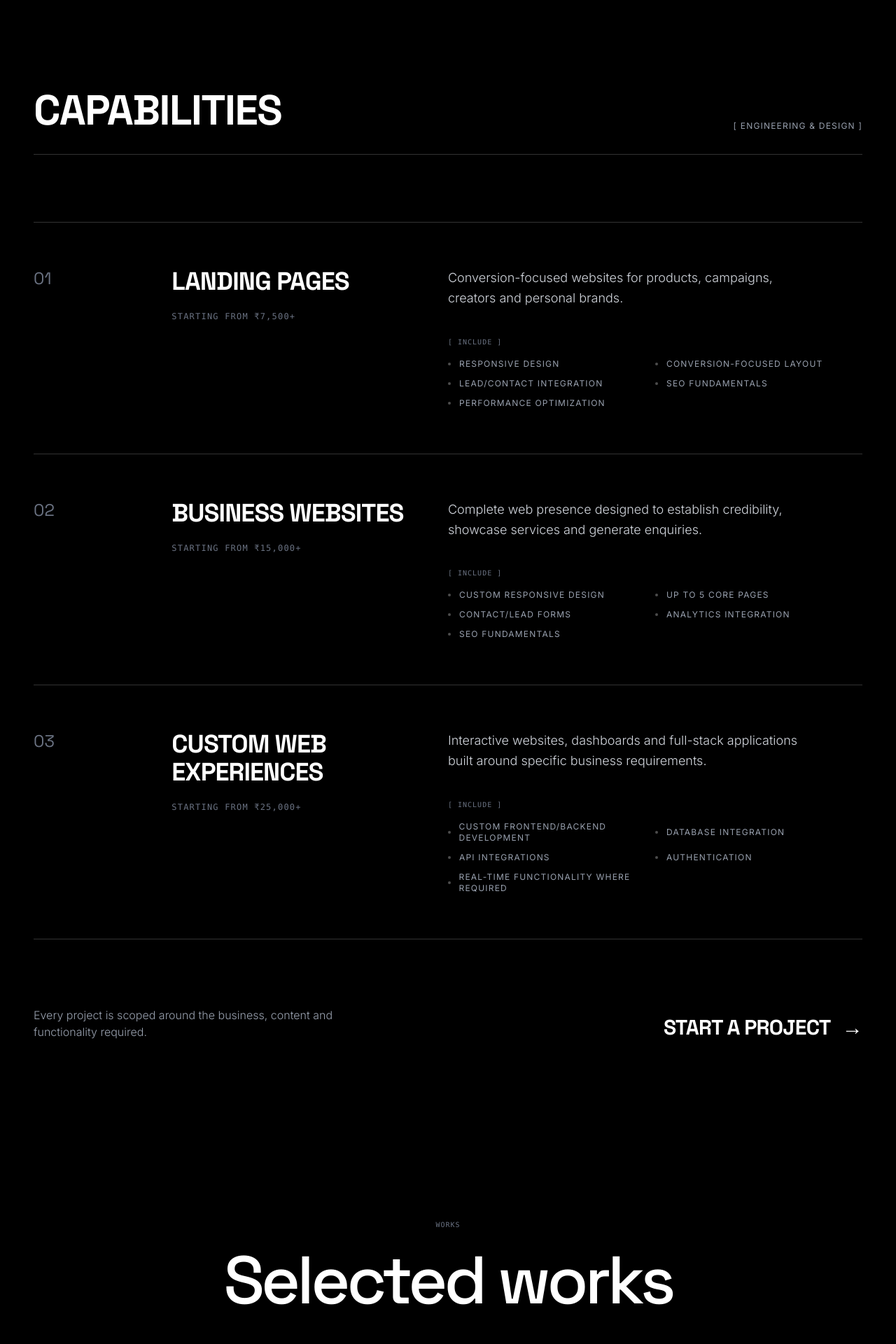
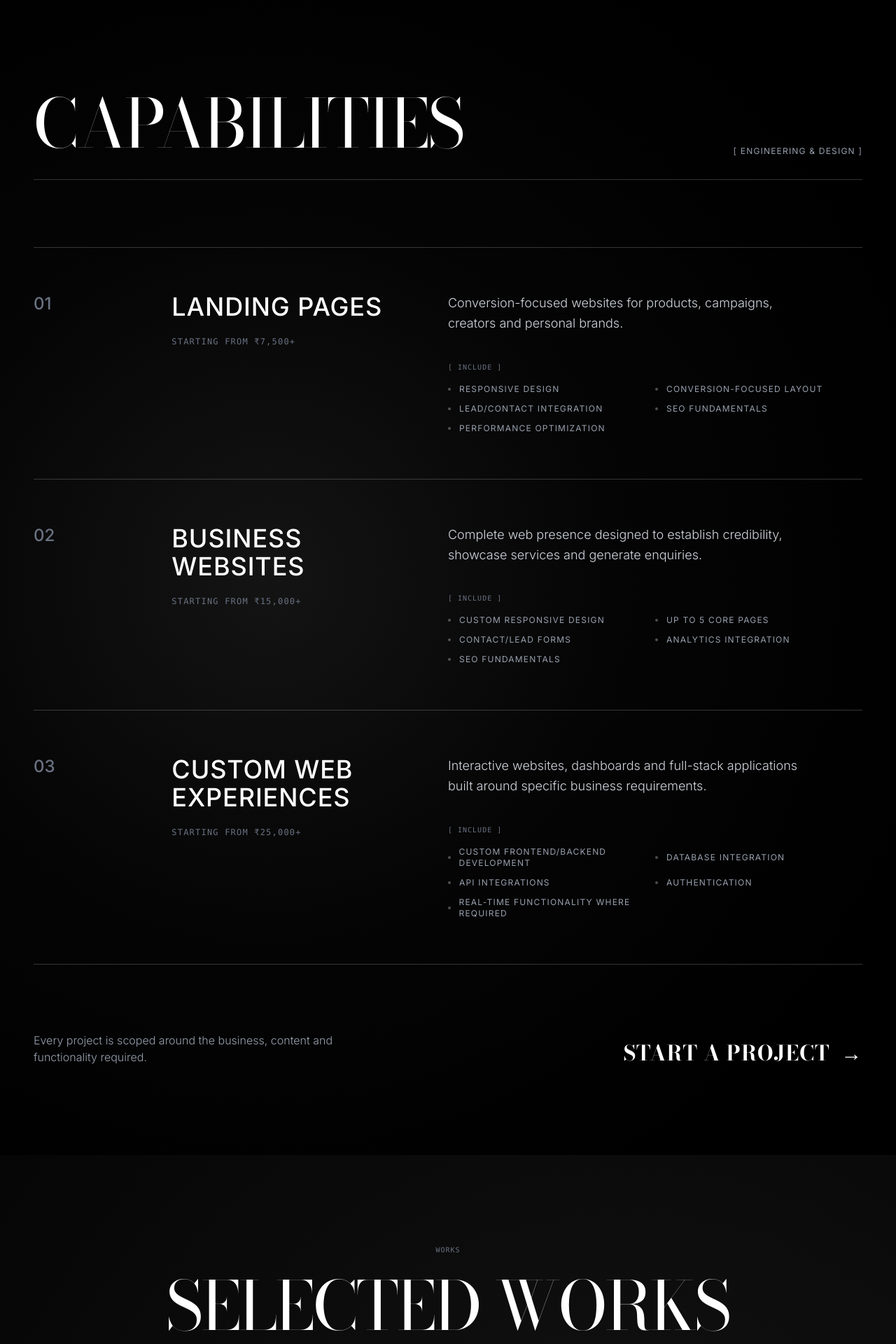
Before and after one commit to KOSHAL30/Portfolio, a Next.js app: page / in a window 1280 px wide. Shown: the part 800-2720 px from the top of the page at 70% size. Built offline with nearby package versions, Linux system fonts and the light colour scheme.

Commit message:
Extend global visual system to all sections with bg-atmospheric and editorial typography

```diff
--- a/src/app/globals.css
+++ b/src/app/globals.css
@@ -9,6 +9,10 @@
 body {
   background-color: #000000;
   color: #ffffff;
+}
+
+@utility bg-atmospheric {
+  background-image: radial-gradient(circle at var(--light-x, 50%) var(--light-y, 50%), #141414 0%, #050505 40%, #000000 80%);
 }
 
 /* Hide scrollbar for an editorial feel */
--- a/src/components/sections/Contact.tsx
+++ b/src/components/sections/Contact.tsx
@@ -34,7 +34,7 @@ export default function Contact() {
   };
 
   return (
-    <footer id="contact" className="pt-32 pb-12 px-6 md:px-12 lg:px-12 bg-black text-white border-t border-white/20">
+    <footer id="contact" className="pt-32 pb-12 px-6 md:px-12 lg:px-12 bg-atmospheric text-white border-t border-white/20 relative overflow-hidden" style={{ '--light-x': '90%', '--light-y': '50%' } as React.CSSProperties}>
       <div className="max-w-7xl mx-auto flex flex-col md:flex-row justify-between items-start gap-24 mb-32">
 
         {/* Left: Massive CTA */}
@@ -47,7 +47,7 @@ export default function Contact() {
             whileInView={{ opacity: 1, y: 0 }}
             viewport={{ once: true }}
             transition={{ duration: 0.8 }}
-            className="font-display text-5xl md:text-7xl lg:text-8xl font-bold uppercase tracking-tighter leading-[0.9] mb-12"
+            className="font-editorial text-5xl md:text-7xl lg:text-8xl tracking-tight uppercase leading-[0.9] mb-12"
           >
             LET&apos;S BUILD<br />SOMETHING.
           </motion.h2>
@@ -64,7 +64,7 @@ export default function Contact() {
               animate={{ opacity: 1 }}
               className="py-12 border border-white/20 p-8 text-center"
             >
-              <h3 className="font-display text-2xl uppercase tracking-tight mb-4">Inquiry Received</h3>
+              <h3 className="font-sans font-medium text-2xl uppercase tracking-wide mb-4">Inquiry Received</h3>
               <p className="text-gray-400 font-light text-sm">
                 I&apos;ll review your details and get back to you shortly with next steps.
               </p>
@@ -152,7 +152,7 @@ export default function Contact() {
               <button
                 type="submit"
                 disabled={formState === "submitting"}
-                className="group w-full py-6 border border-white text-white font-display text-xl uppercase tracking-widest hover:bg-white hover:text-black transition-colors disabled:opacity-50 flex items-center justify-center gap-4"
+                className="group w-full py-6 border border-white text-white font-sans font-medium text-sm md:text-base uppercase tracking-widest hover:bg-white hover:text-black transition-colors disabled:opacity-50 flex items-center justify-center gap-4"
               >
                 {formState === "submitting" ? "Sending..." : "Start A Project"}
                 {formState !== "submitting" && (
--- a/src/components/sections/Hero.tsx
+++ b/src/components/sections/Hero.tsx
@@ -5,7 +5,7 @@ import Image from "next/image";
 
 export default function Hero() {
   return (
-    <section className="relative min-h-screen w-full flex items-center justify-center px-6 md:px-12 lg:px-16 overflow-hidden bg-[#0a0a0a] text-white pt-20">
+    <section className="relative min-h-screen w-full flex items-center justify-center px-6 md:px-12 lg:px-16 overflow-hidden bg-atmospheric text-white pt-20" style={{ '--light-x': '50%', '--light-y': '30%' } as React.CSSProperties}>
 
       {/* Background Image / Sculpture with Radial Fade Mask */}
       <div className="absolute inset-0 z-0 flex items-center justify-center opacity-90">
--- a/src/components/sections/Process.tsx
+++ b/src/components/sections/Process.tsx
@@ -14,10 +14,10 @@ export default function Process() {
   const opacity = useTransform(scrollYProgress, [0, 0.2, 0.8, 1], [0, 1, 1, 0]);
 
   return (
-    <section id="process" ref={containerRef} className="py-32 px-6 md:px-12 lg:px-12 bg-black text-white relative">
+    <section id="process" ref={containerRef} className="py-32 px-6 md:px-12 lg:px-12 bg-atmospheric text-white relative" style={{ '--light-x': '10%', '--light-y': '80%' } as React.CSSProperties}>
 
       <motion.div style={{ opacity }} className="mb-24 flex justify-between items-end border-b border-white/20 pb-8">
-        <h2 className="font-display text-4xl md:text-6xl font-bold uppercase tracking-tight">
+        <h2 className="font-editorial text-5xl md:text-7xl lg:text-8xl tracking-tight uppercase">
           Methodology
         </h2>
         <span className="text-xs uppercase tracking-widest text-gray-400">
@@ -37,14 +37,14 @@ export default function Process() {
           >
             {/* Number */}
             <div className="w-full md:w-1/6 mb-6 md:mb-0">
-              <span className="font-display text-3xl md:text-5xl font-bold text-gray-500 group-hover:text-white transition-colors">
+              <span className="font-sans text-3xl md:text-5xl font-medium text-gray-500 group-hover:text-white transition-colors">
                 {item.step}
               </span>
             </div>
 
             {/* Title */}
             <div className="w-full md:w-2/6 mb-6 md:mb-0 pr-8">
-              <h3 className="font-display text-3xl md:text-4xl font-bold uppercase tracking-tight">
+              <h3 className="font-sans text-3xl md:text-4xl font-medium uppercase tracking-wide">
                 {item.title}
               </h3>
             </div>
--- a/src/components/sections/Projects.tsx
+++ b/src/components/sections/Projects.tsx
@@ -26,7 +26,7 @@ export default function Projects() {
   });
 
   return (
-    <section id="projects" className="bg-black text-white relative">
+    <section id="projects" className="bg-atmospheric text-white relative" style={{ '--light-x': '70%', '--light-y': '20%' } as React.CSSProperties}>
 
       {/* Header section - standard scroll */}
       <div className="pt-32 px-6 md:px-12 lg:px-12">
@@ -34,7 +34,7 @@ export default function Projects() {
           <span className="text-[10px] uppercase tracking-widest text-gray-500 font-mono mb-6">
             WORKS
           </span>
-          <h2 className="font-display text-5xl md:text-7xl lg:text-8xl font-medium tracking-tighter">
+          <h2 className="font-editorial text-5xl md:text-7xl lg:text-8xl tracking-tight uppercase">
             Selected works
           </h2>
         </div>
@@ -173,7 +173,7 @@ export default function Projects() {
                     {/* Details Below */}
                     <div className="w-full lg:w-[80%] mt-6 md:mt-8 flex flex-col md:flex-row justify-between items-start gap-4 md:gap-8">
                        <div className="flex-1">
-                          <h3 className="text-2xl md:text-4xl font-display font-medium tracking-tight mb-2 md:mb-3 uppercase">{project.title}</h3>
+                          <h3 className="text-2xl md:text-4xl font-sans font-medium tracking-wide mb-2 md:mb-3 uppercase">{project.title}</h3>
                           <p className="text-sm text-gray-400 max-w-md leading-relaxed">{project.description}</p>
                        </div>
 
--- a/src/components/sections/Services.tsx
+++ b/src/components/sections/Services.tsx
@@ -5,10 +5,10 @@ import { siteData } from "@/data/siteData";
 
 export default function Services() {
   return (
-    <section id="services" className="py-32 px-6 md:px-12 lg:px-12 bg-black text-white">
+    <section id="services" className="py-32 px-6 md:px-12 lg:px-12 bg-atmospheric text-white" style={{ '--light-x': '30%', '--light-y': '50%' } as React.CSSProperties}>
 
       <div className="mb-24 flex justify-between items-end border-b border-white/20 pb-8">
-        <h2 className="font-display text-4xl md:text-6xl font-bold uppercase tracking-tight">
+        <h2 className="font-editorial text-5xl md:text-7xl lg:text-8xl tracking-tight uppercase">
           Capabilities
         </h2>
         <span className="text-xs uppercase tracking-widest text-gray-400">
@@ -28,14 +28,14 @@ export default function Services() {
           >
             {/* Number */}
             <div className="w-full md:w-1/6 mb-6 md:mb-0">
-              <span className="font-display text-2xl text-gray-500 group-hover:text-white transition-colors">
+              <span className="font-sans text-2xl font-medium text-gray-500 group-hover:text-white transition-colors">
                 0{index + 1}
               </span>
             </div>
 
             {/* Title & Price */}
             <div className="w-full md:w-2/6 mb-6 md:mb-0 pr-8">
-              <h3 className="font-display text-3xl md:text-4xl font-bold uppercase tracking-tight mb-4">
+              <h3 className="font-sans text-3xl md:text-4xl font-medium uppercase tracking-wide mb-4">
                 {service.title}
               </h3>
               <span className="text-[10px] md:text-xs font-mono uppercase tracking-widest text-gray-500 group-hover:text-gray-400 transition-colors">
@@ -73,7 +73,7 @@ export default function Services() {
         </p>
         <a
           href="#contact"
-          className="group inline-flex items-center gap-4 text-xl md:text-3xl font-display font-bold uppercase tracking-tight hover:text-gray-300 transition-colors"
+          className="group inline-flex items-center gap-4 text-xl md:text-3xl font-editorial font-bold uppercase tracking-wide hover:text-gray-300 transition-colors"
         >
           Start A Project
           <span className="group-hover:translate-x-2 transition-transform">→</span>
```
